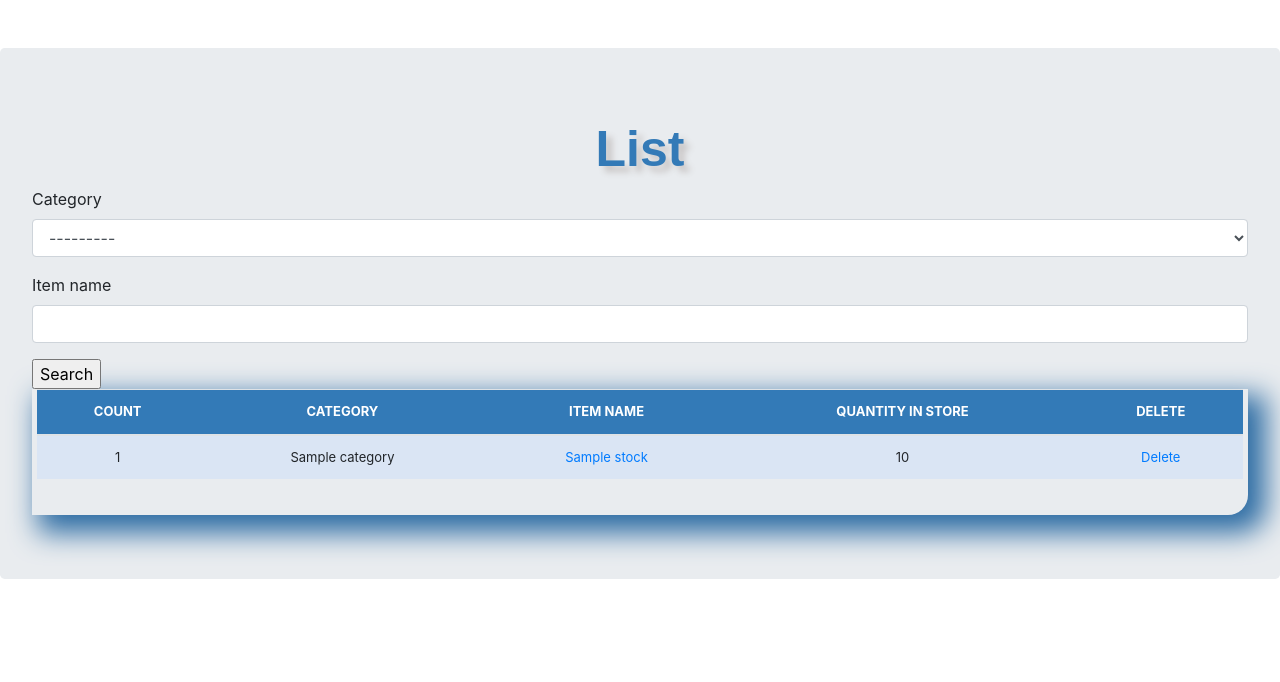
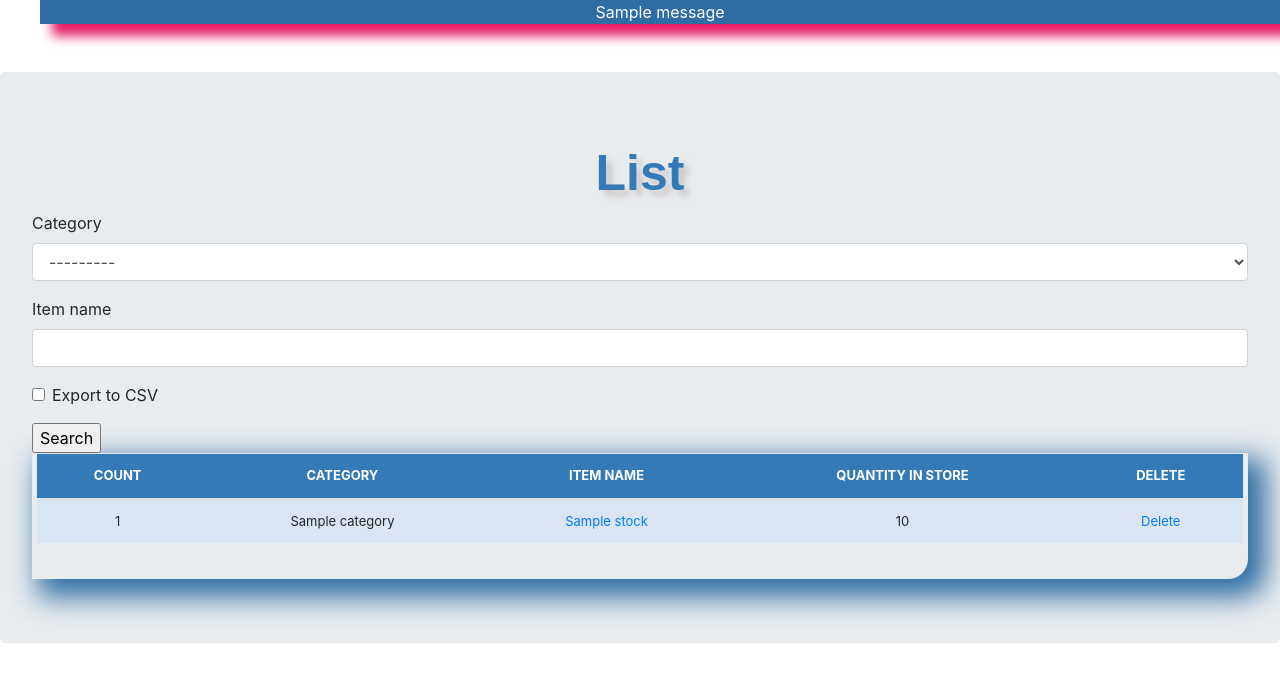
Before and after one commit to MichalDzielinski/stock_mgmt, a Django app: page /list/ in a window 1280 px wide. Shown: the part 56-738 px from the top of the page. Run offline with Django 4.2, Linux system fonts and the light colour scheme; tables that the repository leaves empty hold one stand-in row (values such as "Sample post"); one stand-in notice (Sample message) is shown; some libraries are stand-ins or nearby versions.

Commit message:
Backend messages for CRUD operations with CSS

```diff
--- a/static/css/styles.css
+++ b/static/css/styles.css
@@ -42,3 +42,13 @@ th{
     font-weight: bolder;
 }
 /* #endregion TABLE */
+
+/* #region MESSAGES */
+.success{
+    list-style: none;
+    background-color: #2e6da4;
+    color: white;
+    box-shadow: 12px 12px 12px #e61c66;
+    text-align: center;
+}
+/* #endregion MESSAGES */
--- a/stock/forms.py
+++ b/stock/forms.py
@@ -20,6 +20,8 @@ class StockCreateForm(forms.ModelForm):
 
 
 class StockSearchForm(forms.ModelForm):
+    export_to_CSV = forms.BooleanField(required=False, label='Export to CSV')
+
     class Meta:
         model = Stock
         fields = ['category', 'item_name']
--- a/stock/views.py
+++ b/stock/views.py
@@ -1,6 +1,9 @@
+import csv
+from django.http import HttpResponse
 from django.shortcuts import render,redirect
 from .forms import StockCreateForm, StockSearchForm, StockUpdateForm
 from .models import Stock
+from django.contrib import messages
 
 def home(request):
     title = 'Hello to my page'
@@ -15,9 +18,27 @@ def list_items(request):
     context = {'header': header, 'qs': qs, 'form': form}
 
     if request.method == 'POST':
-            qs = Stock.objects.filter( category__icontains = form['category'].value(),
+            qs = Stock.objects.filter(
+                #  category__icontains = form['category'].value(),
                                          item_name__icontains=form['item_name'].value())
+
+            if form['export_to_CSV'].value() ==True:
+                response = HttpResponse(content_type='text/csv')
+                response['Content-Disposition'] = 'attachment; filename=List_of_stock.csv'
+                writer = csv.writer(response)
+                writer.writerow(['CATEGORY','ITEM NAME', 'QUANTITY'])
+                instance = qs
+                for s in instance:
+                      writer.writerow([s.category, s.item_name, s.quantity])
+                return response
+
+
+
+
+
     context = {'header': header, 'qs': qs, 'form': form}
+
+
 
     return render(request, 'list.html', context)
 
@@ -25,6 +46,8 @@ def add_items(request):
     form = StockCreateForm(request.POST or None)
     if form.is_valid():
         form.save()
+        messages.success(request, 'Item successfully created!')
+
 
         return redirect('list')
 
@@ -37,8 +60,10 @@ def update_item(request, pk):
     if request.method == 'POST':
           form = StockUpdateForm(request.POST, instance=qs)
           if form.is_valid():
-               form.save()
-               return redirect('list')
+            form.save()
+            messages.success(request, 'Item successfully updated!')
+
+            return redirect('list')
     context = {'form': form}
     return render(request, 'add_items.html', context)
 
@@ -46,5 +71,6 @@ def delete_item(request, pk):
      qs = Stock.objects.get(id=pk)
      if request.method == 'POST':
           qs.delete()
+          messages.success(request, 'Item successfully deleted!')
           return redirect('list')
      return render(request, 'delete_item.html')
--- a/templates/base.html
+++ b/templates/base.html
@@ -37,6 +37,18 @@
           </form>
         </div>
       </nav>
+      <div class="container2">
+        {% if messages %}
+          <ul class="messages">
+            {% for m in messages %}
+            <li {% if m.tags %} class="{{m.tags}}"{% endif %}>{{m}}</li>
+            {% endfor %}
+          </ul>
+
+        {% endif %}
+
+      </div>
+
     {% block content %}
 
     {% endblock content %}
```
